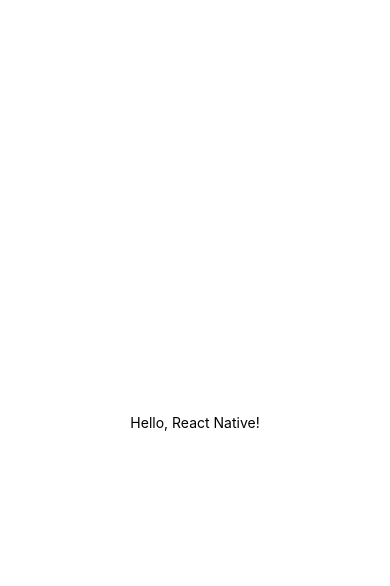
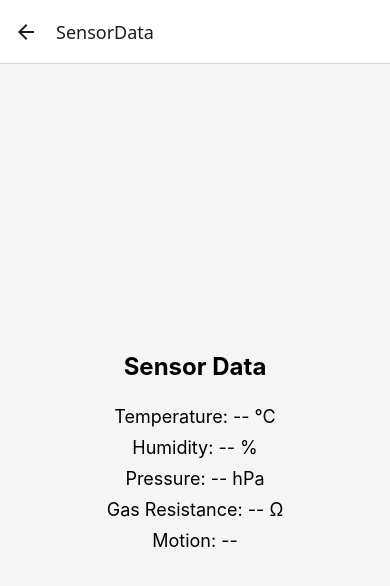
Before and after one commit to AkBongu1219/SeniorDesignProject, a React Native app in the folder DomusSmartHome/: screen /SensorData in a window 390 px wide. Shown: the top 586 px of the page. Built offline with nearby package versions, Linux system fonts and the light colour scheme; no server answers.

Commit message:
Added data fetching functionality for BME688 from Flask

```diff
--- a/DomusSmartHome/App.js
+++ b/DomusSmartHome/App.js
@@ -1,11 +1,31 @@
 import React from 'react';
-import { Text, View } from 'react-native';
+import { NavigationContainer } from '@react-navigation/native';
+import { createStackNavigator } from '@react-navigation/stack';
+import { View, Text, Button } from 'react-native';
+import SensorDataScreen from './screens/SensorDataScreen';
 
+const Stack = createStackNavigator();
+
+// Define HomeScreen component directly within App.js
+const HomeScreen = ({ navigation }) => (
+  <View style={{ flex: 1, justifyContent: 'center', alignItems: 'center' }}>
+    <Text>Welcome to the Home Screen!</Text>
+    <Button
+      title="Go to Sensor Data"
+      onPress={() => navigation.navigate('SensorData')}
+    />
+  </View>
+);
+
+// Main App component with navigation setup
 const App = () => {
   return (
-    <View style={{ flex: 1, justifyContent: 'center', alignItems: 'center' }}>
-      <Text>Hello, React Native!</Text>
-    </View>
+    <NavigationContainer>
+      <Stack.Navigator>
+        <Stack.Screen name="Home" component={HomeScreen} />
+        <Stack.Screen name="SensorData" component={SensorDataScreen} />
+      </Stack.Navigator>
+    </NavigationContainer>
   );
 };
 
--- a/DomusSmartHome/index.js
+++ b/DomusSmartHome/index.js
@@ -1,7 +1,9 @@
 /**
  * @format
  */
+import 'react-native-gesture-handler';
 
+AppRegistry.registerComponent(appName, () => App);
 import {AppRegistry} from 'react-native';
 import App from './App';
 import {name as appName} from './app.json';
--- /dev/null
+++ b/DomusSmartHome/screens/SensorDataScreen.js
@@ -0,0 +1,76 @@
+import React, { useState, useEffect } from 'react';
+import { View, Text, ActivityIndicator, StyleSheet } from 'react-native';
+
+const SensorDataScreen = () => {
+  const [temperature, setTemperature] = useState('--');
+  const [humidity, setHumidity] = useState('--');
+  const [pressure, setPressure] = useState('--');
+  const [gasResistance, setGasResistance] = useState('--');
+  const [motion, setMotion] = useState('--');
+  const [loading, setLoading] = useState(true);
+
+  useEffect(() => {
+    // Correct the API URL to use the /latest-data endpoint
+    const apiUrl = 'http://172.20.10.2:5000/latest-data';
+
+    const fetchData = async () => {
+      try {
+        console.log("Attempting to fetch data from", apiUrl);
+        const response = await fetch(apiUrl);
+
+        // Check if the response is ok (status code 200-299)
+        if (!response.ok) {
+          throw new Error(`HTTP error! status: ${response.status}`);
+        }
+
+        const data = await response.json();
+        console.log("Data received:", data);
+        setTemperature(data.BME688.temperature);
+        setHumidity(data.BME688.humidity);
+        setPressure(data.BME688.pressure);
+        setGasResistance(data.BME688.gas_resistance);
+        setMotion(data.motion);
+      } catch (error) {
+        console.error('Error fetching sensor data:', error);
+      } finally {
+        setLoading(false);
+      }
+    };
+
+    fetchData();
+  }, []);
+  if (loading) {
+    return <ActivityIndicator size="large" color="#0000ff" />;
+  }
+
+  return (
+    <View style={styles.container}>
+      <Text style={styles.title}>Sensor Data</Text>
+      <Text style={styles.text}>Temperature: {temperature} °C</Text>
+      <Text style={styles.text}>Humidity: {humidity} %</Text>
+      <Text style={styles.text}>Pressure: {pressure} hPa</Text>
+      <Text style={styles.text}>Gas Resistance: {gasResistance} Ω</Text>
+      <Text style={styles.text}>Motion: {motion}</Text>
+    </View>
+  );
+};
+
+const styles = StyleSheet.create({
+  container: {
+    flex: 1,
+    justifyContent: 'center',
+    alignItems: 'center',
+    backgroundColor: '#f5f5f5',
+  },
+  title: {
+    fontSize: 24,
+    fontWeight: 'bold',
+    marginBottom: 20,
+  },
+  text: {
+    fontSize: 18,
+    marginVertical: 5,
+  },
+});
+
+export default SensorDataScreen;
```
Also changed, not shown: DomusSmartHome/package.json (+6 -1 lines), 3 other files (tests, documents, lock files or other folders).
